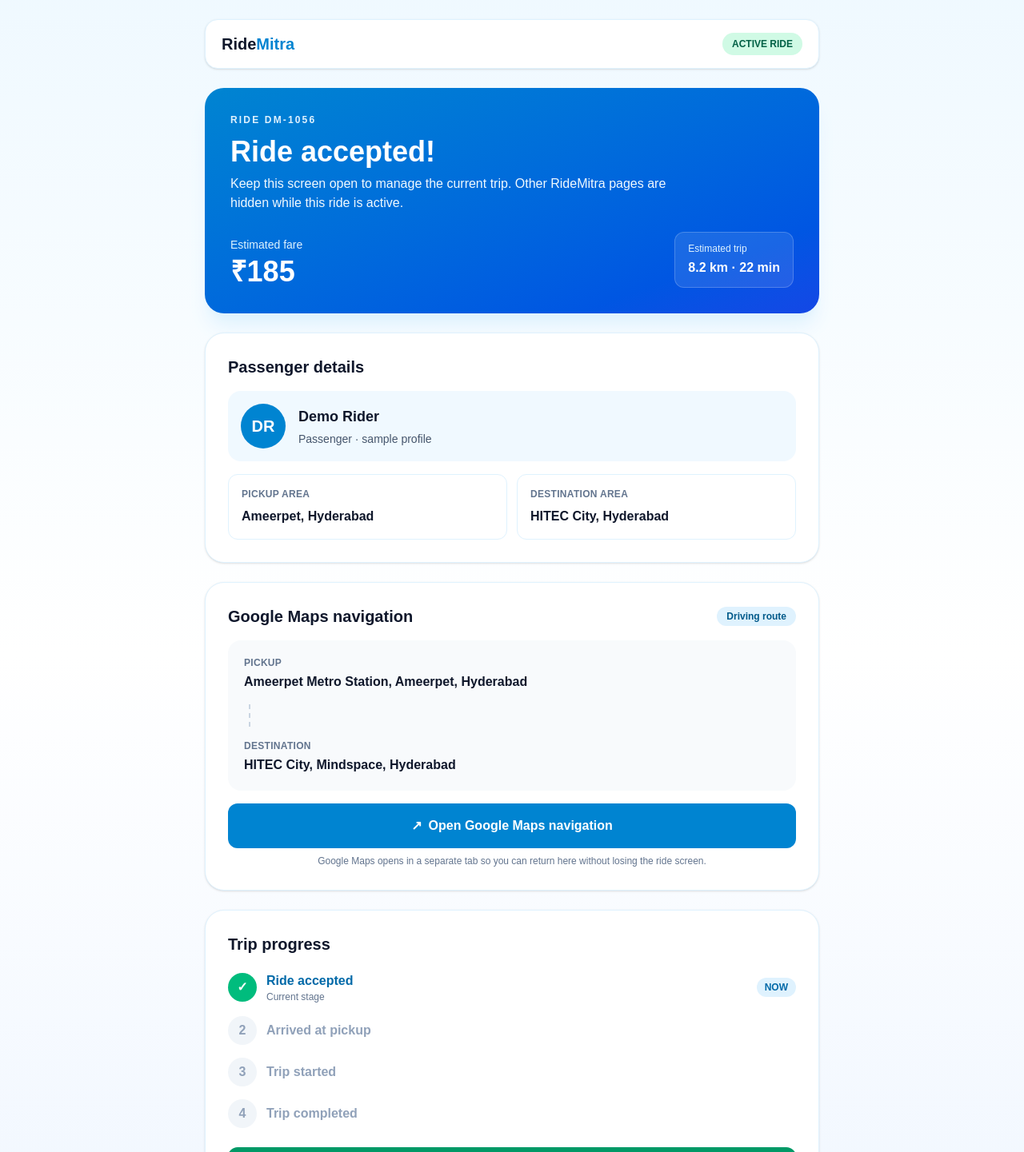
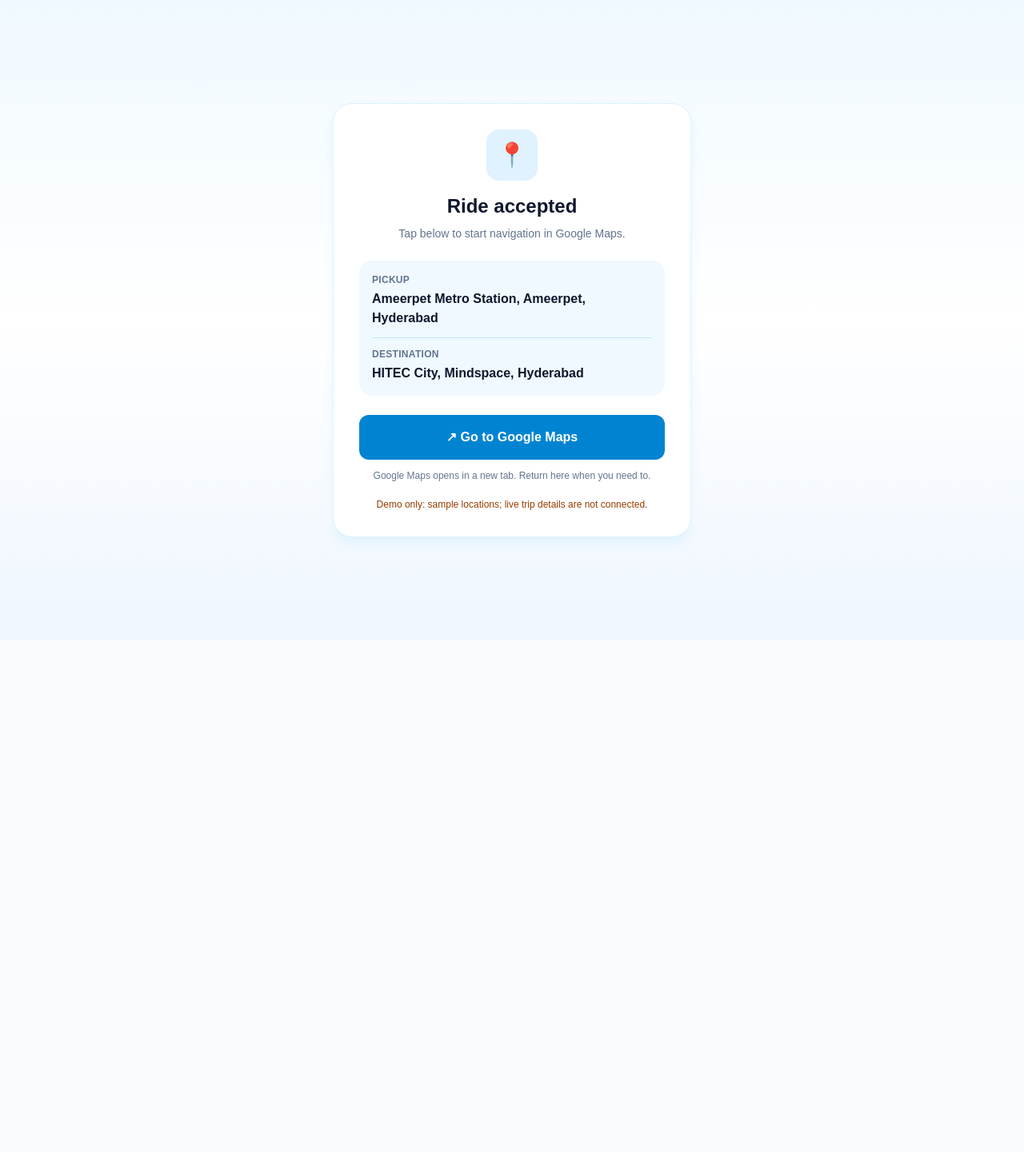
Before and after one commit to mintuvanga/ridemitra, a Next.js app: page /demo/rides/active in a window 1280 px wide. Shown: the top 1441 px of the page at 80% size. After the commit the page ends 800 px from the top, so only its background shows below. Built offline with nearby package versions, Linux system fonts and the light colour scheme.

Commit message:
Simplify active ride screen to Google Maps option

```diff
--- a/src/app/demo/rides/active/page.tsx
+++ b/src/app/demo/rides/active/page.tsx
@@ -1,107 +1,35 @@
 "use client";
 
-import { useState } from "react";
-
-type TripStage = "accepted" | "arrived" | "in_progress" | "completed";
-
-const ride = {
-  id: "DM-1056",
-  passenger: "Demo Rider",
-  pickup: "Ameerpet Metro Station, Ameerpet, Hyderabad",
-  pickupArea: "Ameerpet, Hyderabad",
-  destination: "HITEC City, Mindspace, Hyderabad",
-  destinationArea: "HITEC City, Hyderabad",
-  fare: "₹185",
-  distance: "8.2 km",
-  duration: "22 min",
-};
-
-const mapsUrl = `https://www.google.com/maps/dir/?api=1&origin=${encodeURIComponent(ride.pickup)}&destination=${encodeURIComponent(ride.destination)}&travelmode=driving`;
+const pickup = "Ameerpet Metro Station, Ameerpet, Hyderabad";
+const destination = "HITEC City, Mindspace, Hyderabad";
+const mapsUrl = `https://www.google.com/maps/dir/?api=1&origin=${encodeURIComponent(pickup)}&destination=${encodeURIComponent(destination)}&travelmode=driving`;
 
 export default function ActiveDemoRidePage() {
-  const [stage, setStage] = useState<TripStage>("accepted");
-  const [mapsOpened, setMapsOpened] = useState(false);
-
-  const steps: { key: TripStage; label: string }[] = [
-    { key: "accepted", label: "Ride accepted" },
-    { key: "arrived", label: "Arrived at pickup" },
-    { key: "in_progress", label: "Trip started" },
-    { key: "completed", label: "Trip completed" },
-  ];
-  const stageIndex = steps.findIndex((step) => step.key === stage);
-  const nextAction: Record<Exclude<TripStage, "completed">, { label: string; next: TripStage }> = {
-    accepted: { label: "I've arrived at pickup", next: "arrived" },
-    arrived: { label: "Start trip", next: "in_progress" },
-    in_progress: { label: "Complete trip", next: "completed" },
-  };
-
   function openMaps() {
     window.open(mapsUrl, "_blank", "noopener,noreferrer");
-    setMapsOpened(true);
   }
 
   return (
-    <main className="min-h-screen bg-gradient-to-b from-sky-50 via-white to-blue-50 px-4 py-6 text-slate-900 sm:px-6">
-      <div className="mx-auto max-w-3xl">
-        <header className="flex items-center justify-between rounded-2xl border border-sky-100 bg-white px-5 py-4 shadow-sm">
-          <span className="text-xl font-black">Ride<span className="text-sky-600">Mitra</span></span>
-          <span className="rounded-full bg-emerald-100 px-3 py-1.5 text-xs font-extrabold text-emerald-800">ACTIVE RIDE</span>
-        </header>
+    <main className="flex min-h-screen items-center justify-center bg-gradient-to-b from-sky-50 via-white to-blue-50 px-4 py-8 text-slate-900">
+      <section className="w-full max-w-md rounded-3xl border border-sky-100 bg-white p-6 text-center shadow-lg shadow-sky-100 sm:p-8">
+        <div className="mx-auto flex h-16 w-16 items-center justify-center rounded-2xl bg-sky-100 text-3xl" aria-hidden="true">📍</div>
+        <h1 className="mt-4 text-2xl font-black">Ride accepted</h1>
+        <p className="mt-2 text-sm text-slate-500">Tap below to start navigation in Google Maps.</p>
 
-        <section className="mt-6 overflow-hidden rounded-3xl bg-gradient-to-br from-sky-600 to-blue-700 p-6 text-white shadow-xl shadow-sky-100 sm:p-8">
-          <p className="text-xs font-bold uppercase tracking-[0.18em] text-sky-100">Ride {ride.id}</p>
-          <h1 className="mt-3 text-3xl font-black sm:text-4xl">{stage === "completed" ? "Trip completed!" : stage === "in_progress" ? "Trip in progress" : stage === "arrived" ? "Pickup reached" : "Ride accepted!"}</h1>
-          <p className="mt-2 max-w-xl text-sky-50">{stage === "completed" ? "This sample trip has been completed." : "Keep this screen open to manage the current trip. Other RideMitra pages are hidden while this ride is active."}</p>
-          <div className="mt-6 flex flex-wrap items-end justify-between gap-4">
-            <div><p className="text-sm text-sky-100">Estimated fare</p><p className="mt-1 text-4xl font-black">{ride.fare}</p></div>
-            <div className="rounded-xl border border-white/20 bg-white/10 px-4 py-3"><p className="text-xs text-sky-100">Estimated trip</p><p className="mt-1 font-extrabold">{ride.distance} · {ride.duration}</p></div>
-          </div>
-        </section>
+        <div className="mt-6 rounded-2xl bg-sky-50 p-4 text-left">
+          <p className="text-xs font-bold uppercase tracking-wide text-slate-500">Pickup</p>
+          <p className="mt-1 font-bold">{pickup}</p>
+          <div className="my-3 border-t border-sky-200" />
+          <p className="text-xs font-bold uppercase tracking-wide text-slate-500">Destination</p>
+          <p className="mt-1 font-bold">{destination}</p>
+        </div>
 
-        <section className="mt-6 rounded-3xl border border-sky-100 bg-white p-5 shadow-sm sm:p-7">
-          <h2 className="text-xl font-black">Passenger details</h2>
-          <div className="mt-4 flex items-center gap-4 rounded-2xl bg-sky-50 p-4">
-            <div className="flex h-14 w-14 shrink-0 items-center justify-center rounded-full bg-sky-600 text-xl font-black text-white">DR</div>
-            <div className="min-w-0"><p className="text-lg font-extrabold">{ride.passenger}</p><p className="mt-1 text-sm text-slate-600">Passenger · sample profile</p></div>
-          </div>
-          <div className="mt-4 grid gap-3 sm:grid-cols-2">
-            <div className="rounded-xl border border-sky-100 p-4"><p className="text-xs font-bold uppercase tracking-wide text-slate-500">Pickup area</p><p className="mt-2 font-extrabold">{ride.pickupArea}</p></div>
-            <div className="rounded-xl border border-sky-100 p-4"><p className="text-xs font-bold uppercase tracking-wide text-slate-500">Destination area</p><p className="mt-2 font-extrabold">{ride.destinationArea}</p></div>
-          </div>
-        </section>
-
-        <section className="mt-6 rounded-3xl border border-sky-100 bg-white p-5 shadow-sm sm:p-7">
-          <div className="flex flex-wrap items-center justify-between gap-3"><h2 className="text-xl font-black">Google Maps navigation</h2><span className="rounded-full bg-sky-100 px-3 py-1 text-xs font-bold text-sky-800">Driving route</span></div>
-          <div className="mt-4 rounded-2xl bg-slate-50 p-5">
-            <div><p className="text-xs font-bold uppercase tracking-wide text-slate-500">Pickup</p><p className="mt-1 font-extrabold">{ride.pickup}</p></div>
-            <div className="my-4 ml-1.5 h-7 border-l-2 border-dashed border-slate-300" />
-            <div><p className="text-xs font-bold uppercase tracking-wide text-slate-500">Destination</p><p className="mt-1 font-extrabold">{ride.destination}</p></div>
-          </div>
-          <button type="button" onClick={openMaps} className="mt-4 flex w-full items-center justify-center gap-2 rounded-xl bg-sky-600 px-4 py-4 font-extrabold text-white transition hover:bg-sky-700"><span aria-hidden="true">↗</span>{mapsOpened ? "Open Google Maps again" : "Open Google Maps navigation"}</button>
-          <p className="mt-2 text-center text-xs text-slate-500">{mapsOpened ? "Maps was requested in a separate tab. Return to this RideMitra tab to update trip status." : "Google Maps opens in a separate tab so you can return here without losing the ride screen."}</p>
-        </section>
-
-        <section className="mt-6 rounded-3xl border border-sky-100 bg-white p-5 shadow-sm sm:p-7">
-          <h2 className="text-xl font-black">Trip progress</h2>
-          <div className="mt-5 space-y-4">
-            {steps.map((step, index) => {
-              const done = index <= stageIndex;
-              const current = index === stageIndex;
-              return <div key={step.key} className="flex items-center gap-3">
-                <div className={`flex h-9 w-9 shrink-0 items-center justify-center rounded-full font-black ${done ? "bg-emerald-500 text-white" : "bg-slate-100 text-slate-400"}`}>{done ? "✓" : index + 1}</div>
-                <div className="flex-1"><p className={`font-bold ${current ? "text-sky-700" : done ? "text-slate-800" : "text-slate-400"}`}>{step.label}</p>{current && stage !== "completed" ? <p className="text-xs text-slate-500">Current stage</p> : null}</div>
-                {current ? <span className="rounded-full bg-sky-100 px-2.5 py-1 text-xs font-bold text-sky-700">NOW</span> : null}
-              </div>;
-            })}
-          </div>
-          <div className="mt-6">
-            {stage !== "completed" ? <button type="button" onClick={() => setStage(nextAction[stage].next)} className="w-full rounded-xl bg-emerald-600 px-4 py-4 font-extrabold text-white transition hover:bg-emerald-700">{nextAction[stage].label} →</button> : <div className="rounded-xl bg-emerald-50 px-4 py-4 text-center font-extrabold text-emerald-800">✓ Demo ride completed</div>}
-          </div>
-          {stage === "completed" ? <div className="mt-4 rounded-2xl border border-emerald-200 bg-emerald-50 p-4"><p className="font-extrabold text-emerald-900">Sample fare recorded: {ride.fare}</p><p className="mt-1 text-sm text-emerald-800">Demo only. No real payment or earnings record was created.</p></div> : null}
-        </section>
-
-        <p className="mt-5 rounded-xl border border-amber-200 bg-amber-50 p-4 text-sm leading-5 text-amber-950"><strong>Demo only:</strong> Passenger name, locations, and fare are sample values. Live booking details and real navigation coordinates are not connected yet.</p>
-      </div>
+        <button type="button" onClick={openMaps} className="mt-6 w-full rounded-xl bg-sky-600 px-5 py-4 font-extrabold text-white transition hover:bg-sky-700">
+          ↗ Go to Google Maps
+        </button>
+        <p className="mt-3 text-xs text-slate-500">Google Maps opens in a new tab. Return here when you need to.</p>
+        <p className="mt-5 text-xs text-amber-800">Demo only: sample locations; live trip details are not connected.</p>
+      </section>
     </main>
   );
 }
```
